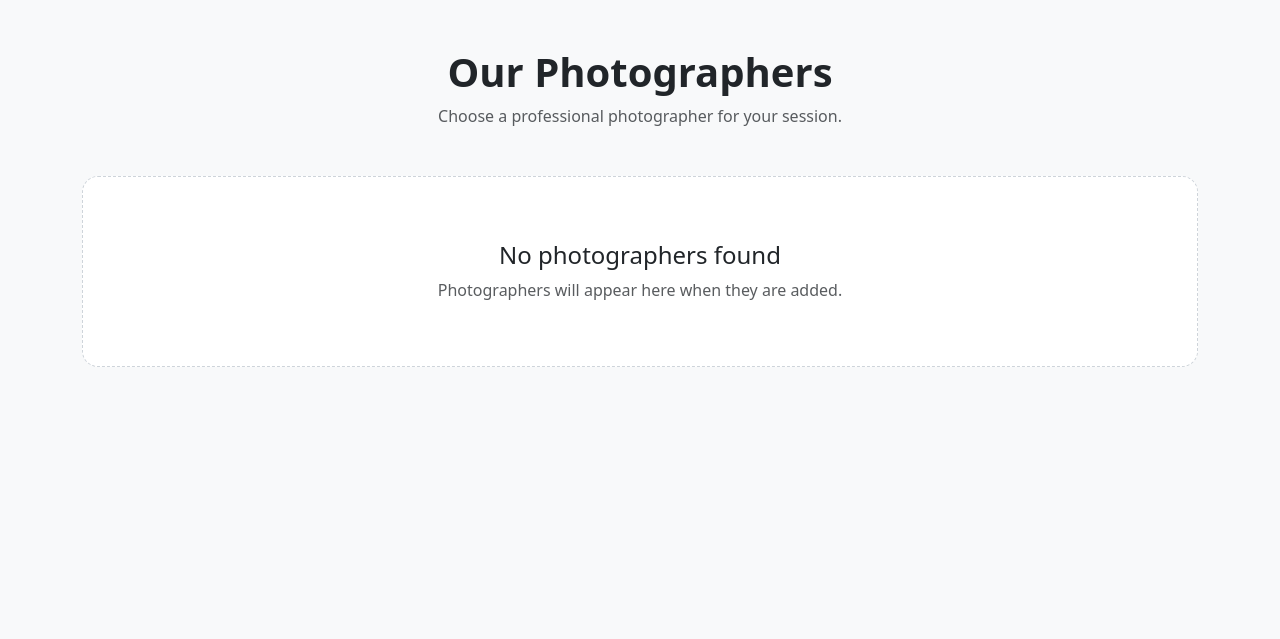
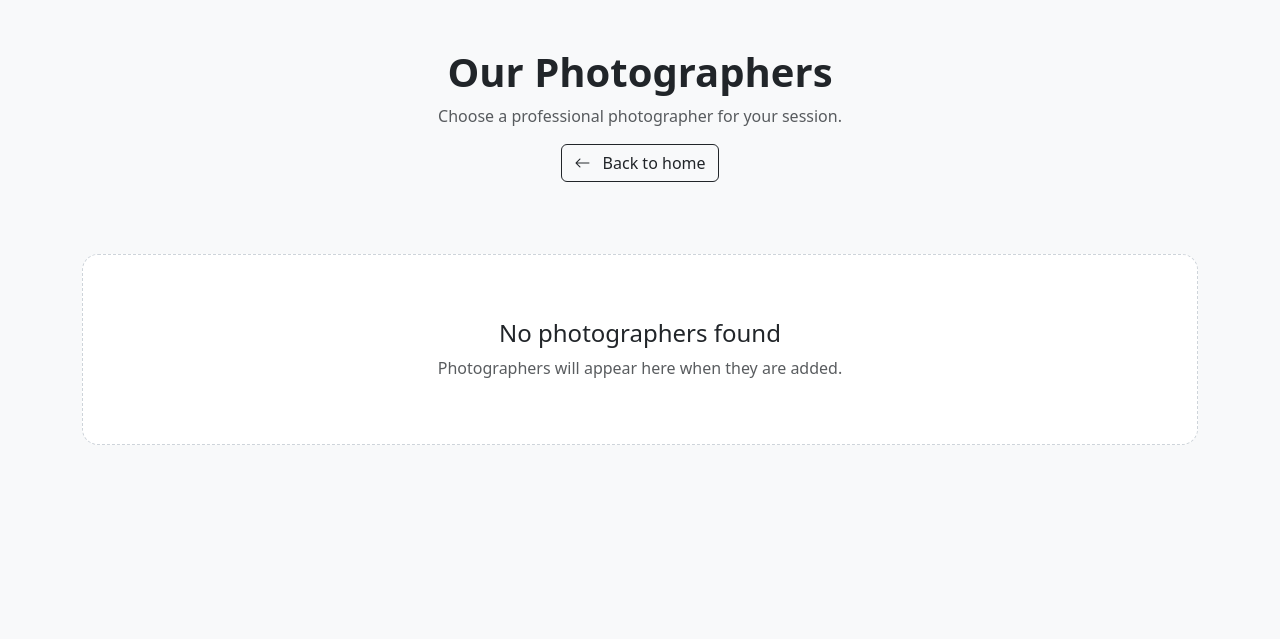
Before and after one commit to Lemonch1ks/PhotoFlow, a Django app: page /photographers/ in a window 1280 px wide. Shown: the top 639 px of the page. Run offline with Django 5.2, Linux system fonts and the light colour scheme.

Commit message:
added a back to home button on photographer list page

```diff
--- a/templates/photoflow/photograpger_list.html
+++ b/templates/photoflow/photograpger_list.html
@@ -60,11 +60,19 @@
     <div class="container">
 
         <div class="text-center mb-5">
-            <h1 class="fw-bold">Our Photographers</h1>
+          <h1 class="fw-bold">Our Photographers</h1>
 
             <p class="text-muted">
                 Choose a professional photographer for your session.
             </p>
+          <a
+              href="{% url 'flow:index' %}"
+              class="btn btn-outline-dark mb-4"
+          >
+              <i class="bi bi-arrow-left me-2"></i>
+              Back to home
+          </a>
+
         </div>
 
         {% if photographers %}
```
